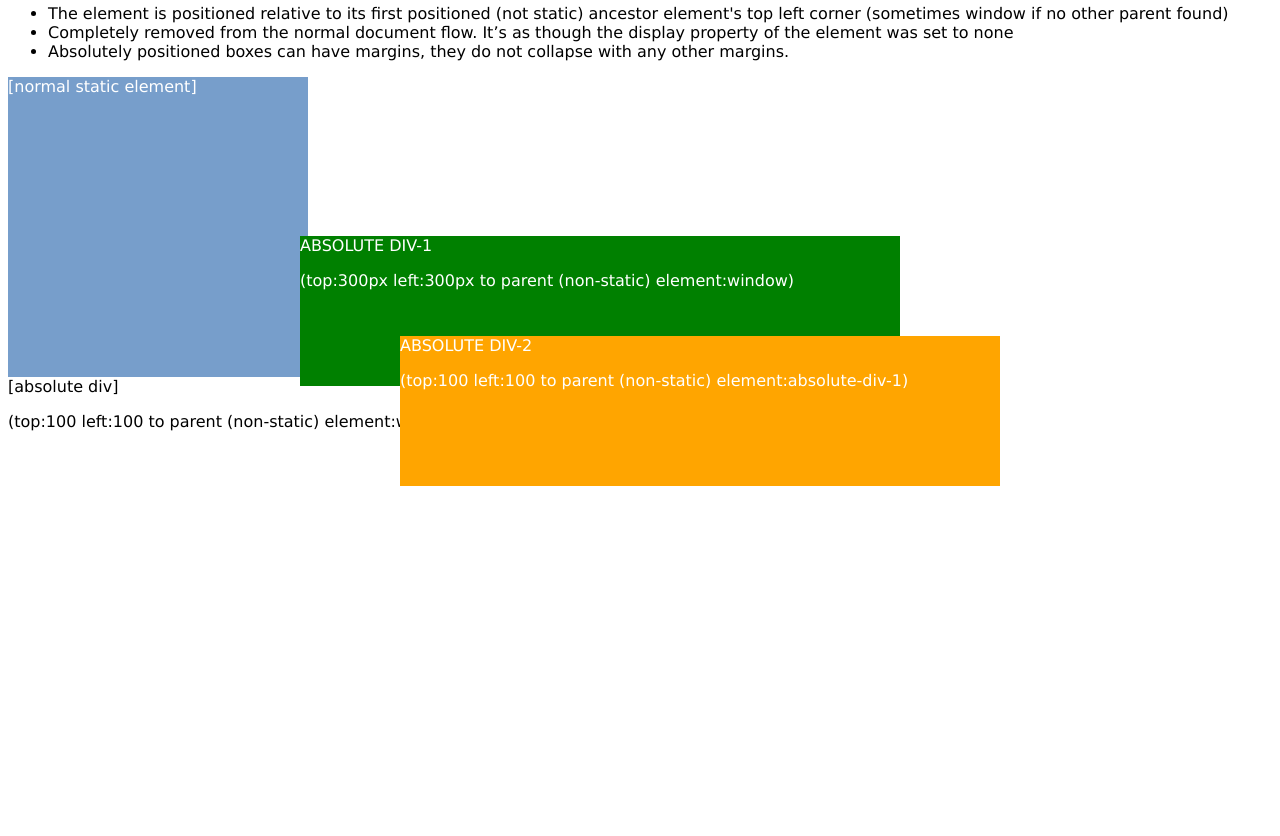
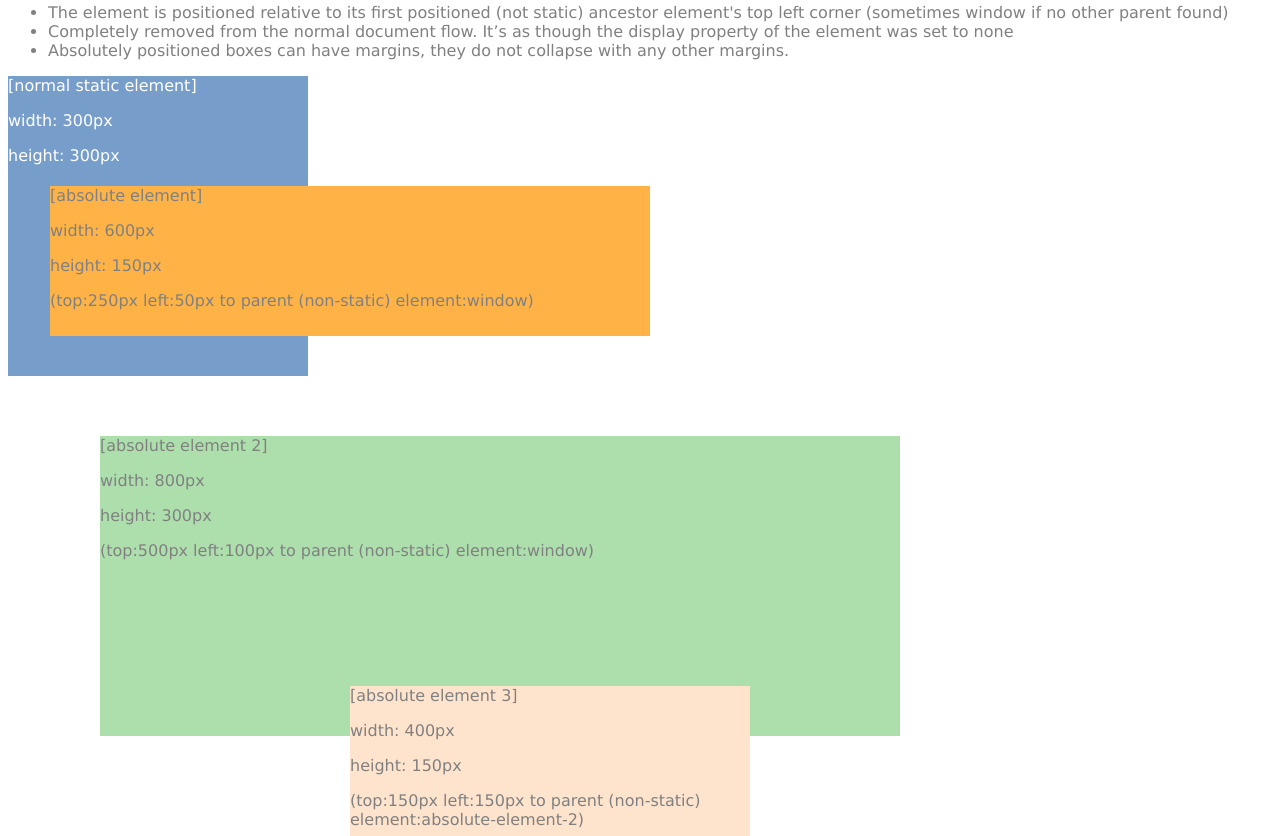
Before and after one commit to lazlojuly/css-katas, a plain HTML site: page absolute.html in a window 1280 px wide. Shown: the part 64-900 px from the top of the page. Before the commit the page ends 800 px from the top, so only its background shows below. Drawn offline with Linux system fonts and the light colour scheme.

Commit message:
Finalising absolute page with 2 examples

```diff
--- a/absolute.css
+++ b/absolute.css
@@ -1,5 +1,6 @@
-* {
+div {
 	font-family: Verdana;
+	color: grey;
 }
 
 #normal-static-div {
@@ -9,24 +10,29 @@
 	color: white;
 }
 
-#abs-div-1 {
+#absolute-element-1 {
 	position: absolute;
+	top: 250px;
+	left: 50px;
 	width: 600px;
 	height: 150px;
-	background-color: green;
-	color: white;
-
-	top: 300px;
-	left: 300px;
+	background-color: #FFB347; /* Pastel Orange */
 }
 
-#abs-div-2 {
+#absolute-element-2 {
 	position: absolute;
-	width: 600px;
+	top: 500px;
+	left: 100px;
+	width: 800px;
+	height: 300px;
+	background-color: #ADDFAD;
+}
+
+#absolute-element-3 {
+	position: absolute;
+	top: 250px;
+	left: 250px;
+	width: 400px;
 	height: 150px;
-	background-color: orange;
-	color: white;
-
-	top: 100px;
-	left: 100px;
+	background-color: #FFE4CD; /* Lumber */
 }
--- a/absolute.html
+++ b/absolute.html
@@ -31,18 +31,27 @@
 
 	<div id="normal-static-div">
 		[normal static element]
+		<p>width: 300px</p>
+		<p>height: 300px</p>
 	</div>
-	<div id="abs-div-3">
-		[absolute div]
-		<p>(top:100 left:100 to parent (non-static) element:window)</p>
+	<div id="absolute-element-1">
+		[absolute element]
+		<p>width: 600px</p>
+		<p>height: 150px</p>
+		<p>(top:250px left:50px to parent (non-static) element:window)</p>
 	</div>
 
-	<div id="abs-div-1">
-		ABSOLUTE DIV-1
-		<p>(top:300px left:300px to parent (non-static) element:window)</p>
-		<div id="abs-div-2">
-			ABSOLUTE DIV-2
-			<p>(top:100 left:100 to parent (non-static) element:absolute-div-1)</p>
+	<div id="absolute-element-2">
+		[absolute element 2]
+		<p>width: 800px</p>
+		<p>height: 300px</p>
+		<p>(top:500px left:100px to parent (non-static) element:window)</p>
+
+		<div id="absolute-element-3">
+			[absolute element 3]
+			<p>width: 400px</p>
+			<p>height: 150px</p>
+			<p>(top:150px left:150px to parent (non-static) element:absolute-element-2)</p>
 		</div>
 	</div>
 
```
